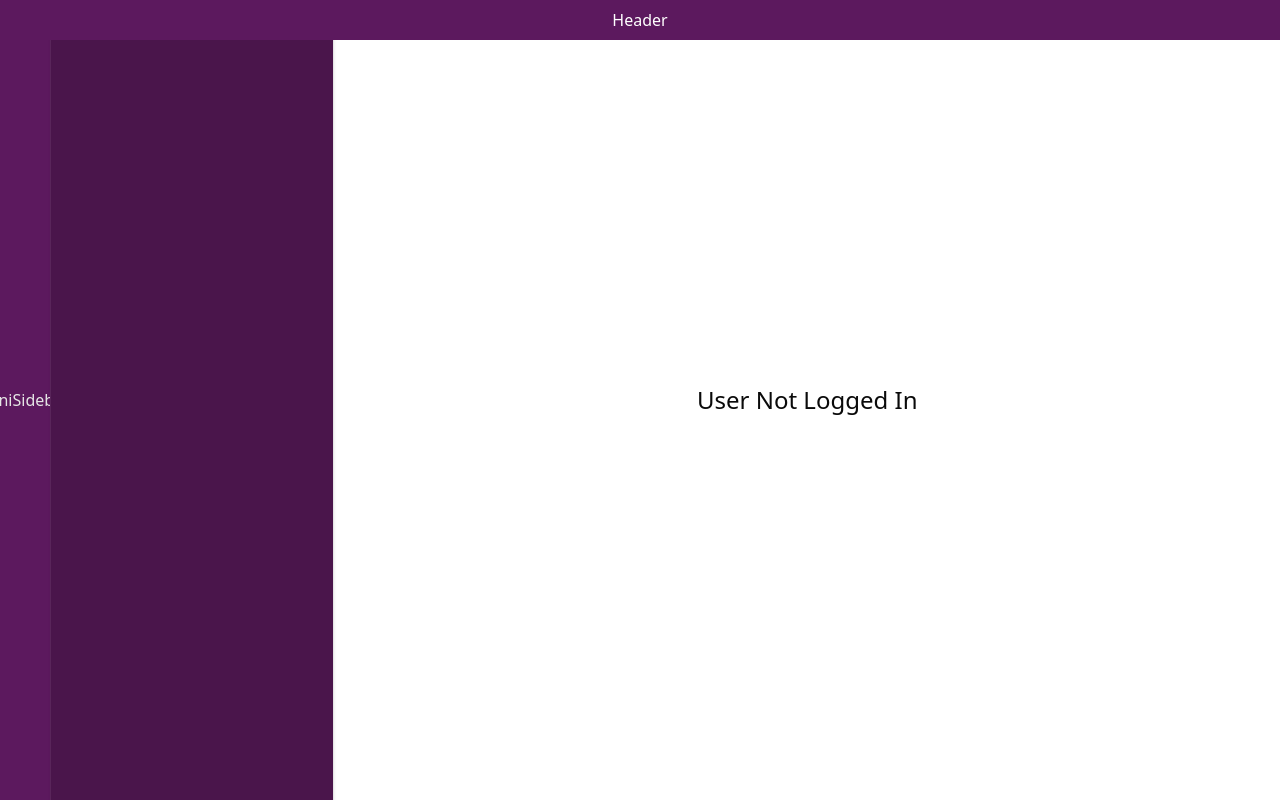
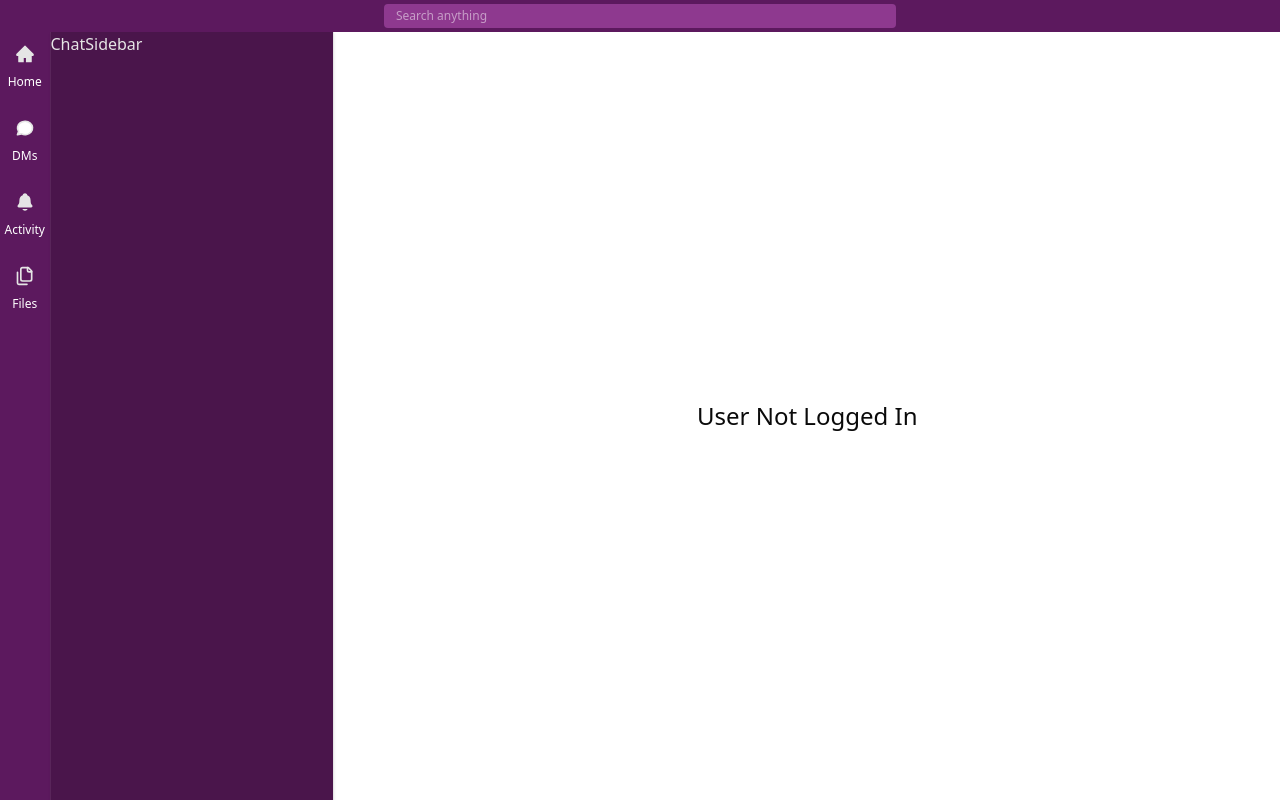
Before and after one commit to UdayVara/slack-fe, a Next.js app: page /home in a window 1280 px wide. Built offline with nearby package versions, Linux system fonts and the light colour scheme; no server answers.

Commit message:
initial layout config with routes for mini sidebar and navbar and layout fixes

```diff
--- a/src/app/(home)/home/_components/MiniSidebar.tsx
+++ b/src/app/(home)/home/_components/MiniSidebar.tsx
@@ -1,11 +1,31 @@
+import Link from 'next/link'
 import React from 'react'
+import { AiFillHome } from 'react-icons/ai'
+import { IoNotifications } from 'react-icons/io5'
+import { LuFiles } from 'react-icons/lu'
+import { TbMessageCircle } from 'react-icons/tb'
 
 function MiniSidebar() {
   return (
-    <div className="h-full text-neutral-200  overflow-hidden bg-[#5c195e] w-[68px] max-h-full overflow-y-auto max-w-[68px] border-r border-r-[#5e285f] shadow">
-        <div className="flex flex-col h-full w-full items-center justify-center text-wrap">
-            <h4 className='text-wrap'>MiniSidebar</h4>
-        </div>
+    <div className="h-full text-neutral-200  overflow-hidden bg-primary-theme w-[68px] max-h-full overflow-y-auto max-w-[68px] border-r border-r-[#5e285f] flex flex-col gap-5 shadow pt-1">
+          <Link href={"/home"} className="icon-wrap flex flex-col items-center justify-center gap-0.5  transtion-all duration-200 ease-in-out cursor-pointer group rounded">
+            <AiFillHome className='text-4xl  py-1 px-2 hover:bg-[#926093] rounded' />
+            <span className="text-white text-xs">Home</span>
+          </Link>
+
+          <Link href={"/direct-messages"} className="icon-wrap flex flex-col items-center justify-center gap-0.5  transtion-all duration-200 ease-in-out cursor-pointer group rounded">
+            <TbMessageCircle fill='#ffffff' className='text-4xl   py-1 px-2 hover:bg-[#926093] rounded' />
+            <span className="text-white  text-xs">DMs</span>
+          </Link>
+          <Link href={"activity"} className="icon-wrap flex flex-col items-center justify-center gap-0.5  transtion-all duration-200 ease-in-out cursor-pointer group rounded">
+            <IoNotifications className='text-4xl  py-1 px-2 hover:bg-[#926093] rounded' />
+            <span className="text-white text-xs">Activity</span>
+          </Link>
+          <Link href={"/files"} className="icon-wrap flex flex-col items-center justify-center gap-0.5  transtion-all duration-200 ease-in-out cursor-pointer group rounded">
+            <LuFiles  className='text-4xl  py-1 px-2 hover:bg-[#926093] rounded' />
+            <span className="text-white text-xs">Files</span>
+          </Link>
+
     </div>
   )
 }
--- a/src/app/(home)/home/_components/Navbar.tsx
+++ b/src/app/(home)/home/_components/Navbar.tsx
@@ -2,8 +2,8 @@ import React from 'react'
 
 function Navbar() {
   return (
-   <nav className='fixed top-0 w-full text-white bg-[#5c195e] text-center z-20'>
-    <h1 className="text-center my-2">Header</h1>
+   <nav className='sticky top-0 w-full text-white bg-primary-theme text-center z-20'>
+    <input type="text" placeholder='Search anything' className="py-1 text-xs  min-w-lg focus-visible:border-0 focus-visible:outline-0 rounded px-3 my-1 bg-[#8e398f]" />
    </nav>
   )
 }
--- a/src/app/(home)/layout.tsx
+++ b/src/app/(home)/layout.tsx
@@ -5,11 +5,14 @@ import Navbar from './home/_components/Navbar'
 
 function layout({children}: {children: React.ReactNode}) {
   return (
-    <div className="h-full w-full gap-0 flex flex-row">
+    <div className="h-full w-full gap-0 flex flex-col">
         <Navbar />
+        <div className='flex flex-row w-full h-full gap-0'>
+
             <MiniSidebar />
             <ChatSidebar />
         {children}
+        </div>
        </div>
   )
 }
--- a/src/app/globals.css
+++ b/src/app/globals.css
@@ -8,6 +8,9 @@ html,body{
 }
 
 @theme inline {
+
+
+  --color-primary-theme:#5c195e;
 
   --radius-sm: calc(var(--radius) - 4px);
 
```
